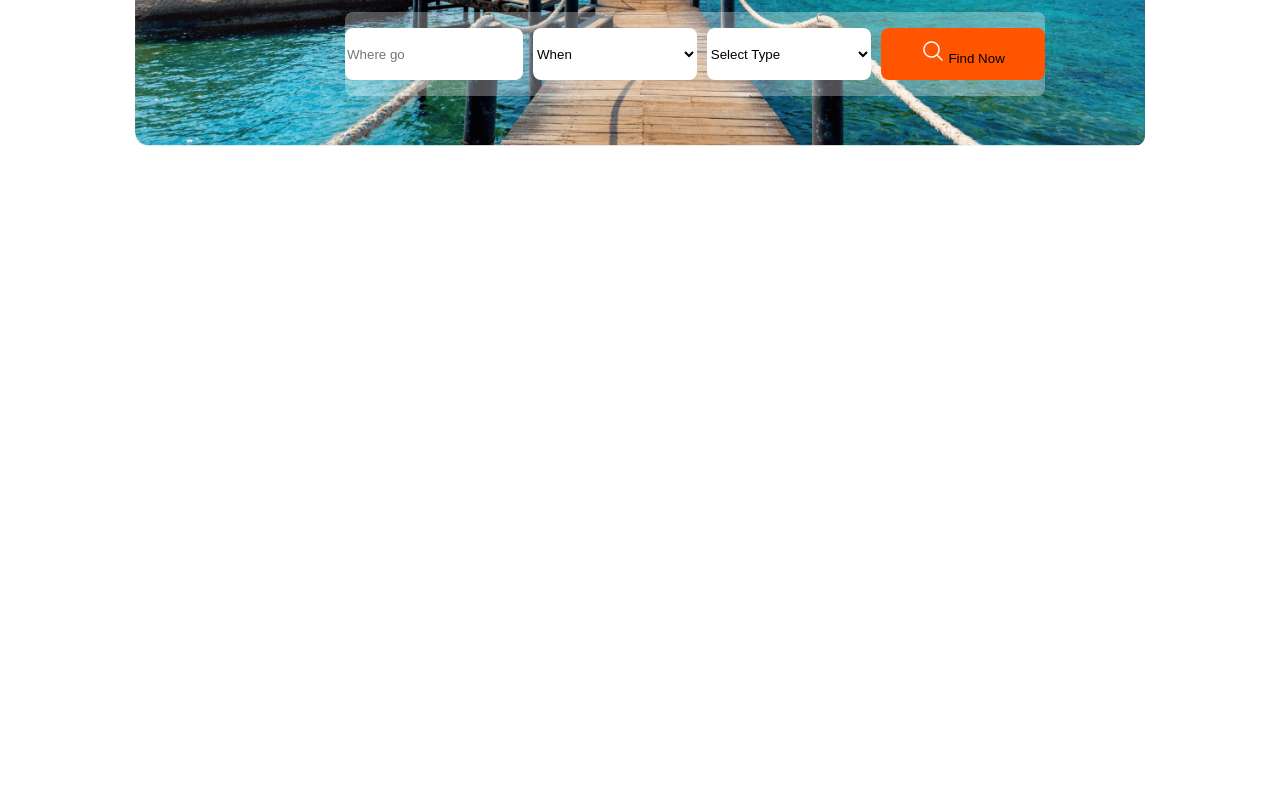
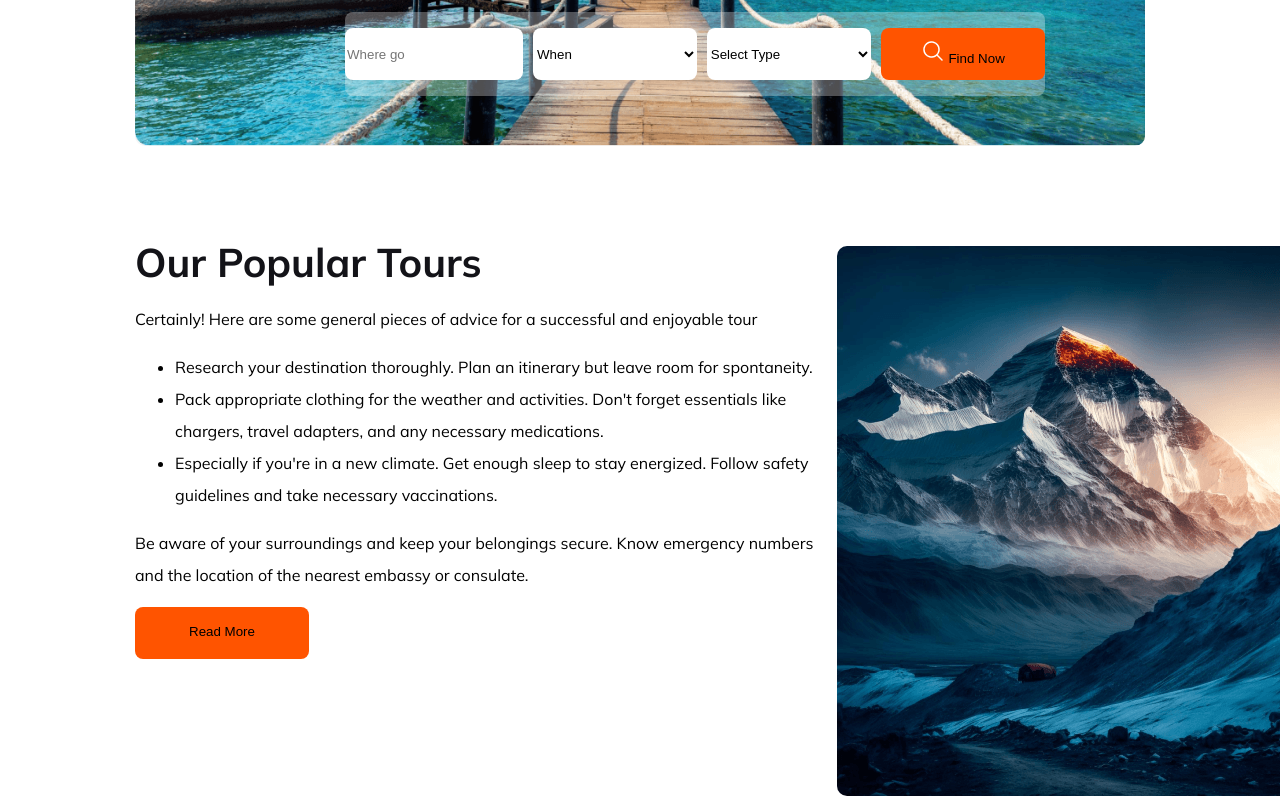
Before and after one commit to MdAzizulHaquelearner/assign-ment-2, a plain HTML site: page index.html in a window 1280 px wide. Shown: the part 397-1197 px from the top of the page. Before the commit the page ends 800 px from the top, so only its background shows below. Drawn offline with Linux system fonts and the light colour scheme.

Commit message:
added new

```diff
--- a/index.html
+++ b/index.html
@@ -51,10 +51,32 @@
 </section>
 </header>
 
+<main>
+   <div class="main-part-one">
+    <div class="main-heading-description">
+<h3 class="tour-description"> Our Popular Tours</h3>
+<p>
+    Certainly! Here are some general pieces of advice for a successful and enjoyable tour</p>
+<ul>
+    <li>Research your destination thoroughly.
+        Plan an itinerary but leave room for spontaneity.</li>
+    <li>Pack appropriate clothing for the weather and activities.
+        Don't forget essentials like chargers, travel adapters, and any necessary medications.</li>
+    <li>Especially if you're in a new climate.
+        Get enough sleep to stay energized.
+        Follow safety guidelines and take necessary vaccinations.</li>
+</ul>
+<p>Be aware of your surroundings and keep your belongings secure.
+    Know emergency numbers and the location of the nearest embassy or consulate.</p>
+    <div><button class="primary-btn">Read More</button></div>
+    </div>
 
+<div class="main-part-img">
+    <img src="images/Rectangle 4.png" alt="">
+</div>
 
+   </div>
 
-<main>
 
 </main>
 
--- a/responsive.css
+++ b/responsive.css
@@ -7,8 +7,16 @@ width:auto;
 margin: 0;
 border-radius: 8px;
 background-position-x: center;
+}
+       /* main part */
+.main-part-one{ flex-direction: column;
+margin:auto;
 
 }
+.main-heading-description{
+width:350px;
+padding: 50px;}
+.main-part-img { width:35%;}
 }
 
 @media screen and (min-width:600px) and (max-width:1000px)
--- a/style/style.css
+++ b/style/style.css
@@ -51,8 +51,9 @@ color: #FF5400;}
 .banner-container{
      max-width: 1170px;
 height:100%;
-background:url('/images/Group13\ .png');
+background-image: url('/images/1.png');
 background-repeat: no-repeat;
+background-blend-mode: overlay;
 background-size: cover;
 align-items: center;
 border-radius: 10px;
@@ -94,3 +95,31 @@ gap:10px;
 align-items: center;
 margin-left: 160px;
 }
+
+ /* main section start here */
+
+ .main-part-one{width: 1170px;
+    height: 550px;
+    margin:100px 135px 0;
+/* border:2px fuchsia dotted; */
+display: flex;}
+
+.main-heading-description{width:60%;height: 550px;
+    /* border:2px solid violet; */
+    text-align: left;
+    line-height: 32px;
+
+}
+.tour-description{color: #131318;
+    text-align: left;
+    font-size: 40px;
+    display: inline;
+}
+.main-part-img{width:40%;
+
+}
+.main-part-img img{ width:100%;
+height:100%;
+object-fit: cover;
+border-radius: 10px;
+}
```
Also changed, not shown: images/1.png (renamed from images/Group13 .png).
